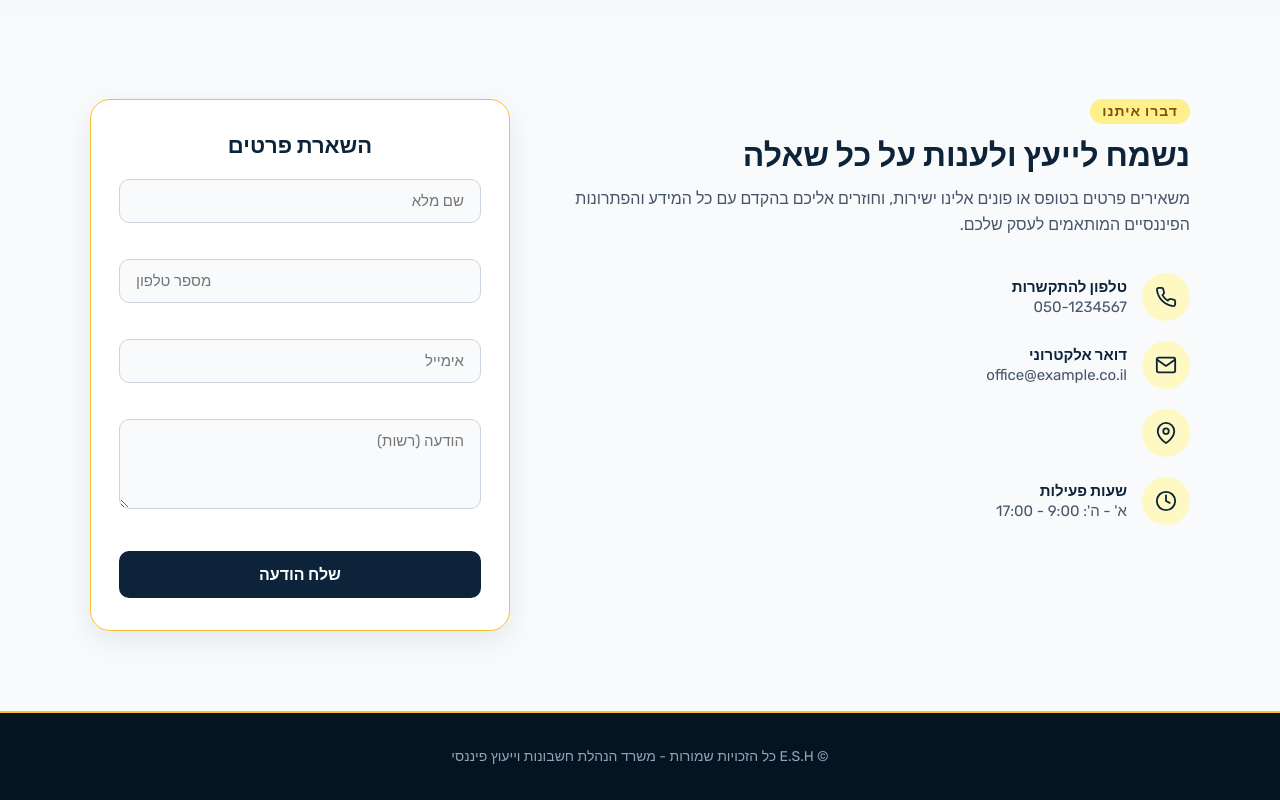
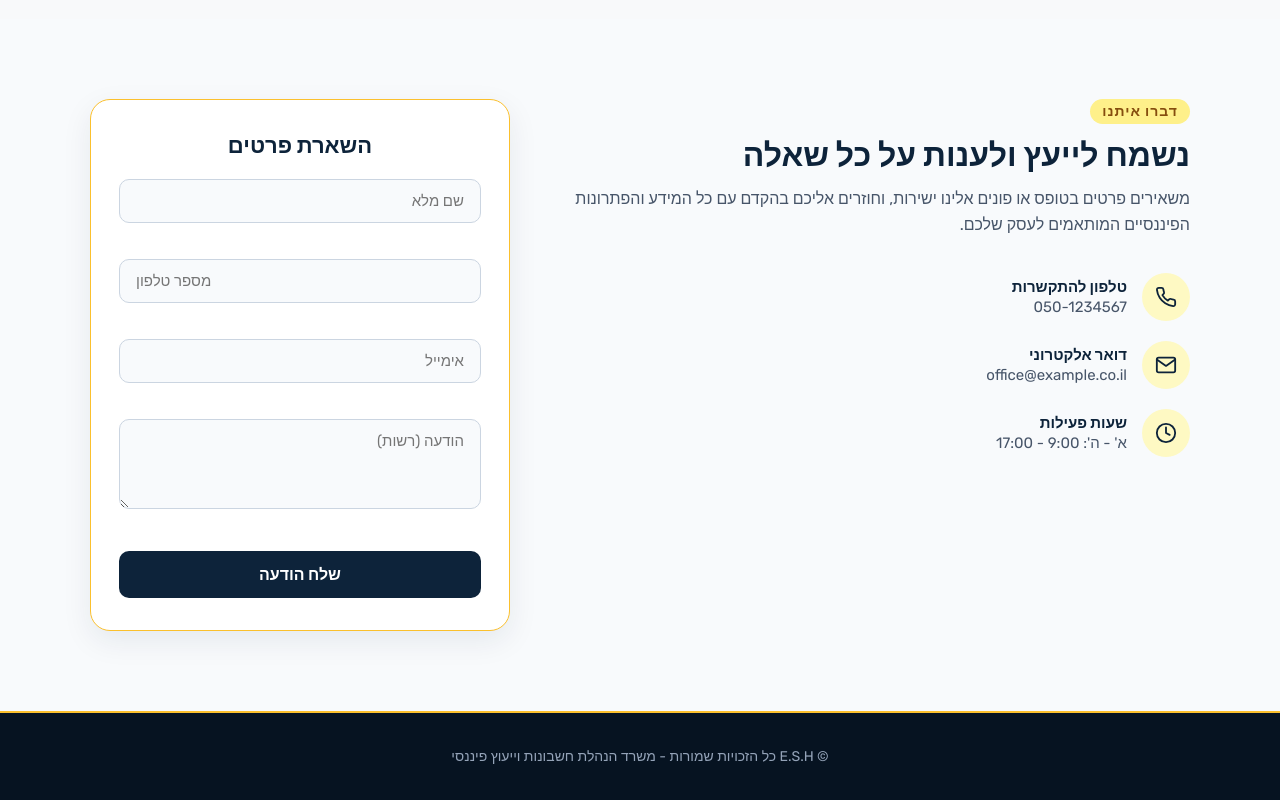
Before and after one commit to ShiraTaieb/Bookkeeping-Project2, a website: page index.html in a window 1280 px wide. Shown: the part 2631-3431 px from the top of the page. Drawn offline with Linux system fonts and the light colour scheme.

Commit message:
delete adress

```diff
--- a/index.html
+++ b/index.html
@@ -1418,7 +1418,7 @@
               </div>
             </div>
 
-            <div class="info-item">
+            <!-- <div class="info-item">
               <div class="info-icon">
                 <svg
                   width="22"
@@ -1436,11 +1436,11 @@
                   <circle cx="12" cy="10" r="3"></circle>
                 </svg>
               </div>
-              <!-- <div class="info-text">
+               <div class="info-text">
                 <h4>כתובת המשרד</h4>
                 <p>רחוב המלאכה 12, תל אביב</p>
-              </div> -->
-            </div>
+              </div>
+            </div> -->
 
             <div class="info-item">
               <div class="info-icon">
```
